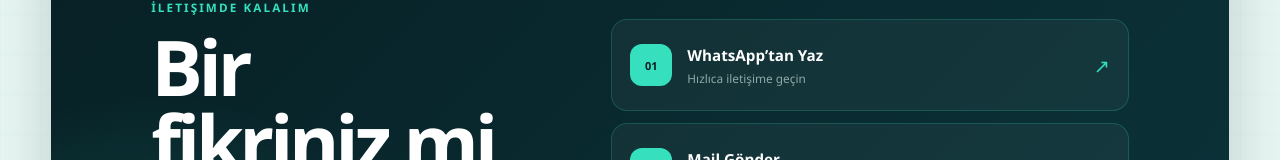
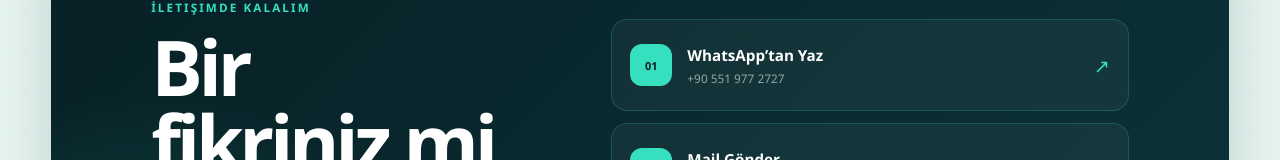
Before and after one commit to ybinci/yavuz-portfolio, a React (Vite) app: page / in a window 1280 px wide. Both pictures are taken after a click on the button "İletişim". Shown: the part 266-426 px from the top of the page. Built offline with nearby package versions, Linux system fonts and the light colour scheme.

Commit message:
update contact links3

```diff
--- a/src/components/Contact.jsx
+++ b/src/components/Contact.jsx
@@ -13,14 +13,14 @@ function Contact() {
       <div className="contact-actions">
         <a
           className="contact-action"
-          href="https://wa.me/905519777277"
+          href="https://wa.me/905519772727"
           target="_blank"
           rel="noreferrer"
         >
           <span className="contact-action-mark" aria-hidden="true">01</span>
           <span className="contact-action-copy">
             <strong>WhatsApp’tan Yaz</strong>
-            <small>Hızlıca iletişime geçin</small>
+            <small>+90 551 977 2727</small>
           </span>
           <span className="contact-action-arrow" aria-hidden="true">↗</span>
         </a>
```
